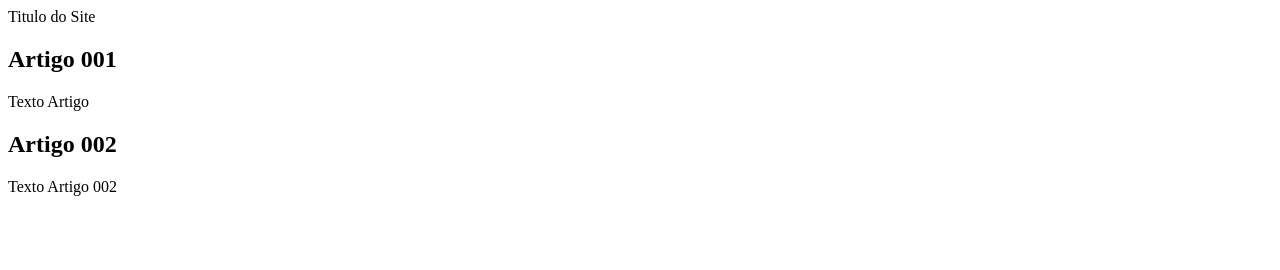
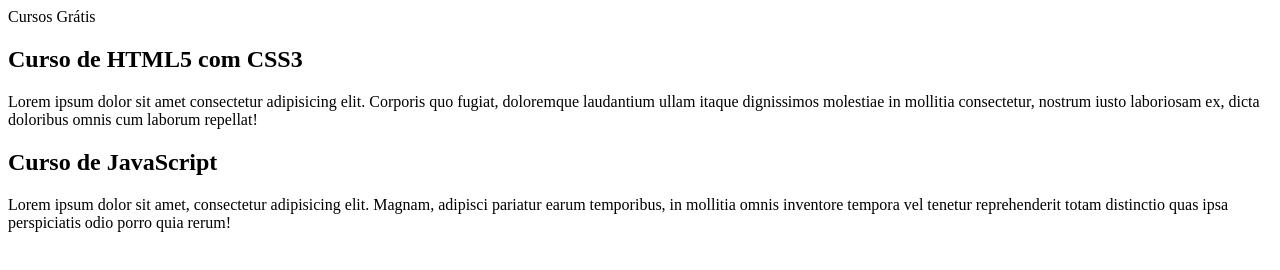
Before and after one commit to VinyTech/Projeto-Site, a plain HTML site: page index.html in a window 1280 px wide. Drawn offline with Linux system fonts and the light colour scheme.

Commit message:
Comecei a escrever o conteúdo

```diff
--- a/index.html
+++ b/index.html
@@ -8,15 +8,15 @@
 <body>
     <main>
         <header>
-            </h1>Titulo do Site</h1>
+            </h1>Cursos Grátis</h1>
         </header>
         <article>
-            <h2>Artigo 001</h2>
-            <p>Texto Artigo</p>
+            <h2>Curso de HTML5 com CSS3</h2>
+            <p>Lorem ipsum dolor sit amet consectetur adipisicing elit. Corporis quo fugiat, doloremque laudantium ullam itaque dignissimos molestiae in mollitia consectetur, nostrum iusto laboriosam ex, dicta doloribus omnis cum laborum repellat!</p>
         </article>
         <article>
-            <h2>Artigo 002</h2>
-            <p>Texto Artigo 002</p>
+            <h2>Curso de JavaScript</h2>
+            <p>Lorem ipsum dolor sit amet, consectetur adipisicing elit. Magnam, adipisci pariatur earum temporibus, in mollitia omnis inventore tempora vel tenetur reprehenderit totam distinctio quas ipsa perspiciatis odio porro quia rerum!</p>
         </article>
     </main>
 </body>
```
